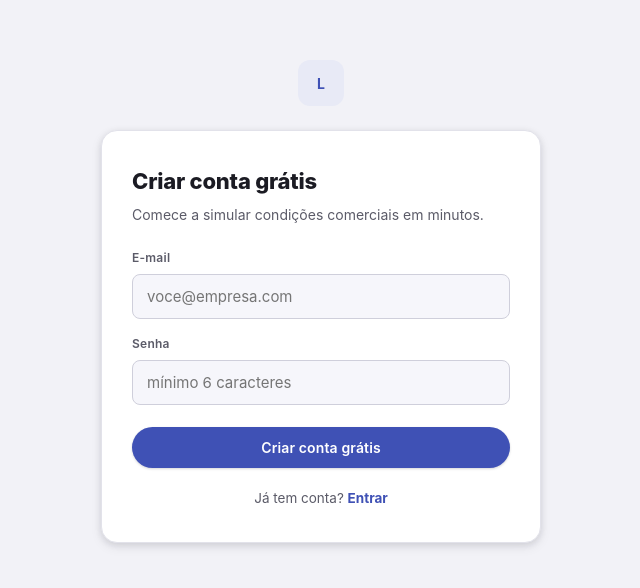
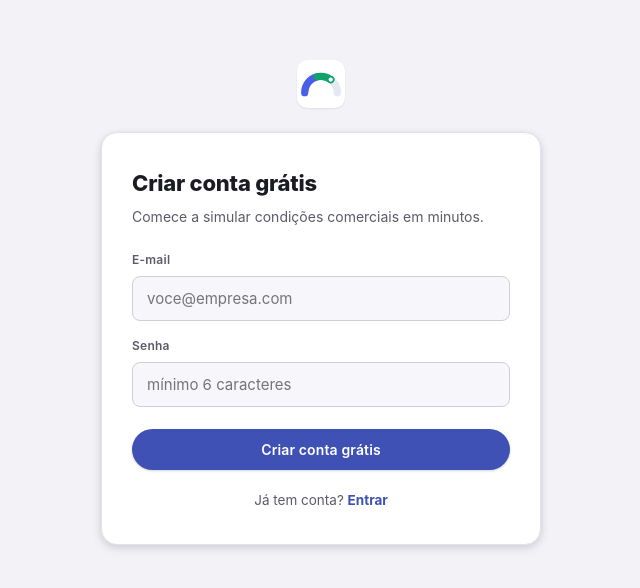
Before and after one commit to alearaujo7/simulador-margem-sellout, a Next.js app: page /cadastro in a window 1280 px wide. Shown: the top 588 px of the page, without its empty margins (319-959 px from the left). Built offline with nearby package versions, Linux system fonts and the light colour scheme.

Commit message:
Update page.js

```diff
--- a/app/cadastro/page.js
+++ b/app/cadastro/page.js
@@ -4,6 +4,7 @@ import { useState } from 'react';
 import Link from 'next/link';
 import { useRouter } from 'next/navigation';
 import { createClient } from '../../lib/supabase/client';
+import LetrumMark from '../LetrumMark';
 
 export default function SignupPage() {
   const router = useRouter();
@@ -55,7 +56,7 @@ export default function SignupPage() {
   return (
     <div className="page-narrow">
       <div className="auth-brand">
-        <div className="brand-mark" style={{ background: 'var(--blue-soft)', color: 'var(--blue)', border: 'none' }}>L</div>
+        <LetrumMark size={48} />
       </div>
       <div className="auth-card">
         <h1>Criar conta grátis</h1>
```
